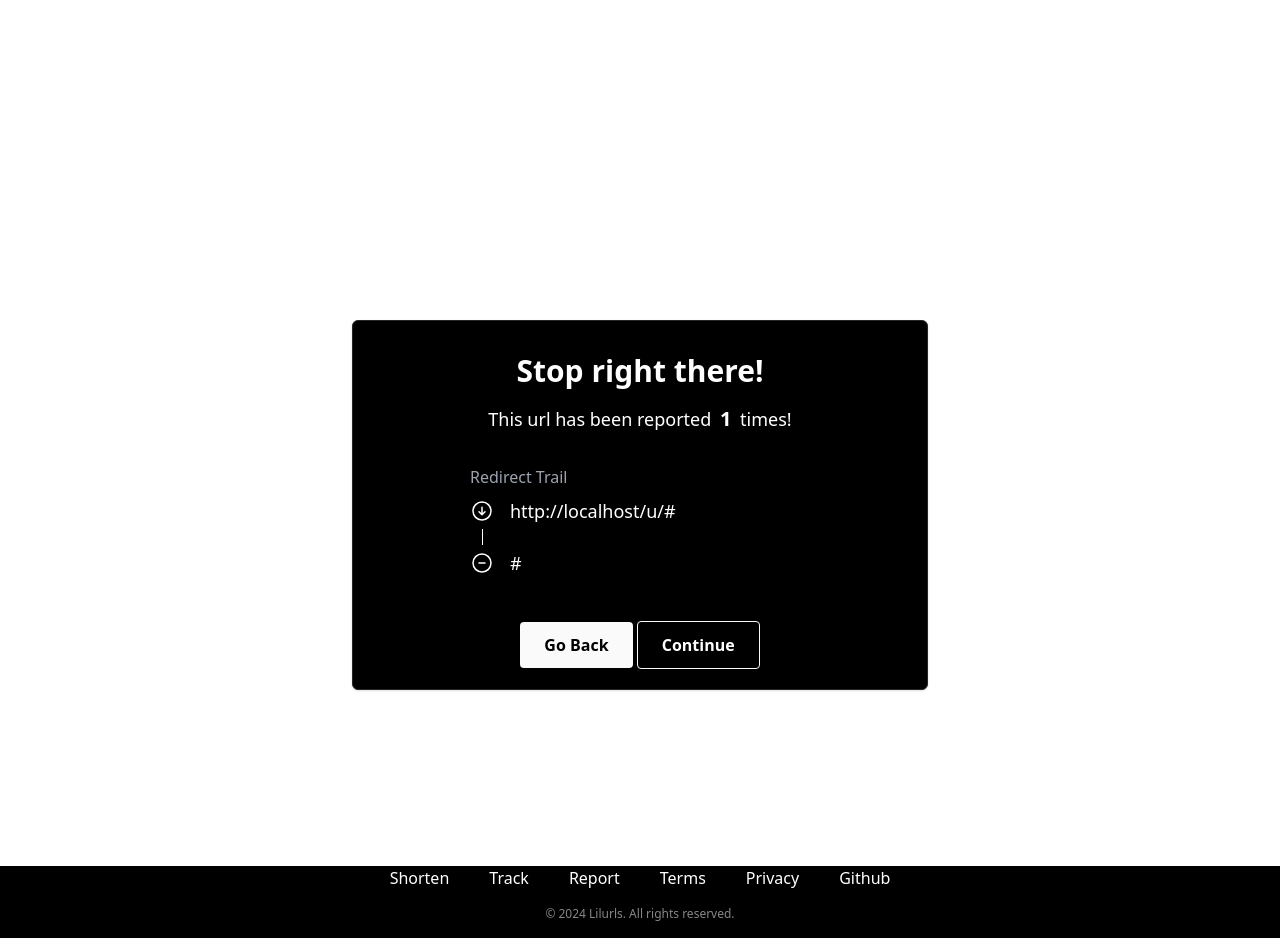
After one commit to robertarnorsson/lilurls, a Django app: page /w/#/ in a window 1280 px wide. The commit adds this page. Run offline with Django 5.2, Linux system fonts and the light colour scheme; tables that the repository leaves empty hold one stand-in row (values such as "Sample post").

Commit message:
Added report warning

```diff
--- a/shortener/models.py
+++ b/shortener/models.py
@@ -18,6 +18,7 @@ class UrlModel(models.Model):
     original_url = models.URLField(max_length=200)
     short_url_extension = models.CharField(max_length=15, unique=True)
     visit_count = models.IntegerField(default=0)
+    report_count = models.IntegerField(default=0)
     creation_date = models.DateTimeField(auto_now_add=True)
     expiration_date = models.DateTimeField()
 
@@ -28,8 +29,15 @@ class UrlModel(models.Model):
         self.visit_count += 1
         self.save()
 
+    def increment_report(self):
+        self.report_count += 1
+        self.save()
+
     def get_counter(self):
         return self.visit_count
+
+    def get_reports(self):
+        return self.report_count
 
     def get_original(self):
         return self.original_url
--- a/shortener/urls.py
+++ b/shortener/urls.py
@@ -8,4 +8,5 @@ urlpatterns = [
     path('track/', views.tracking, name='track'),
     path('t/<str:short_url_extension>/', views.track_url, name='track_url'),
     path('report/', views.report_url, name='report'),
+    path('w/<str:short_url_extension>/', views.rediect_warning, name='warning'),
 ]
--- a/shortener/views.py
+++ b/shortener/views.py
@@ -70,12 +70,17 @@ def tracking(request):
     example_url = request.build_absolute_uri('/u/') + url_trail
     return render(request, 'tracking.html', {'form': form, 'example_site_url': example_url})
 
-
 def redirect_url(request, short_url_extension):
     url = get_object_or_404(models.UrlModel, short_url_extension=short_url_extension)
+    total_reports = url.get_reports()
     if url.is_expired():
         url.delete()
         return render(request, 'home.html', status=404)
+    if total_reports >= 15:
+        url.delete()
+    if total_reports >= 3:
+        full_warning_url = request.build_absolute_uri('/w/') + short_url_extension
+        return redirect(full_warning_url)
     url.increment()
     return redirect(url.original_url)
 
@@ -84,24 +89,47 @@ def track_url(request, short_url_extension):
     original_url = url.get_original()
     count = url.get_counter()
     days_left = url.get_days_left()
+    total_reports = url.get_reports()
     if url.is_expired():
         url.delete()
         return render(request, 'home.html', status=404)
     full_short_url = request.build_absolute_uri('/u/') + short_url_extension
-    return render(request, 'track_url.html', {'short_url': full_short_url, 'original_url': original_url, 'url_extension': short_url_extension, 'total_count': count, 'days_left': days_left})
+    context = {
+        'short_url': full_short_url,
+        'original_url': original_url,
+        'url_extension': short_url_extension,
+        'total_count': count,
+        'days_left': days_left,
+        'total_reports': total_reports,
+    }
+    return render(request, 'track_url.html', context)
 
 def report_url(request):
     form_submitted = False
     if request.method == 'POST':
         form = forms.ReportForm(request.POST)
         if form.is_valid():
-            url = form.cleaned_data['url']
+            short_url = form.cleaned_data['url']
             violation_type = form.cleaned_data['violation_type']
             message = form.cleaned_data['message']
-            short_url = models.Report(url=url, violation_type=violation_type, message=message)
-            short_url.save()
-            form_submitted = True
+            url_trail = get_url_trail(short_url)
+            try:
+                url_model = models.UrlModel.objects.get(short_url_extension=url_trail)
+                url_model.increment_report()
+                report = models.Report(url=short_url, violation_type=violation_type, message=message)
+                report.save()
+                form_submitted = True
+            except models.UrlModel.DoesNotExist:
+                messages.error(request, "The short URL does not exist in our database.")
     else:
         form = forms.ReportForm()
 
     return render(request, 'report.html', {'form': form, 'form_submitted': form_submitted})
+
+def rediect_warning(request, short_url_extension):
+    short_url_extension = short_url_extension
+    url_model = models.UrlModel.objects.get(short_url_extension=short_url_extension)
+    original_url = url_model.get_original()
+    total_reports = url_model.get_reports()
+    full_short_url = request.build_absolute_uri('/u/') + short_url_extension
+    return render(request, 'redirect_warning.html', {'total_reports': total_reports, 'original_url': original_url, 'short_url': full_short_url})
--- a/templates/base.html
+++ b/templates/base.html
@@ -12,8 +12,8 @@
     {% include 'components/css.html' %}
     {% include 'components/js.html' %}
 </head>
-<body class="overflow-x-hidden bg-light dark:bg-dark">
-    <div>
+<body class="flex flex-col min-h-screen overflow-x-hidden bg-light dark:bg-dark">
+    <div class="flex-grow">
         {% if messages %}
         <div class="fixed top-0 left-0 right-0 pt-2 z-[999]">
             <ul class="flex flex-col items-center">
@@ -49,8 +49,10 @@
             </ul>
         </div>
         {% endif %}
-        {% block content %}
-        {% endblock %}
+        <div>
+            {% block content %}
+            {% endblock %}
+        </div>
     </div>
     {% include 'components/footer.html' %}
 </body>
--- a/templates/components/footer.html
+++ b/templates/components/footer.html
@@ -1,8 +1,8 @@
 {% load static %}
 
 <footer class="bg-dark">
-  <div class="max-w-screen-xl px-4 py-12 mx-auto space-y-8 overflow-hidden sm:px-6 lg:px-8">
-    <nav class="flex flex-wrap justify-center -mx-5 -my-2">
+  <div class="max-w-screen-xl px-4 pb-4 mx-auto space-y-4 overflow-hidden sm:px-6 lg:px-8">
+    <nav class="flex flex-wrap justify-center mx-5 -my-2">
         <div class="px-5 py-2">
             <a href="{% url 'shortener' %}" class="text-base leading-6 text-light hover:text-light-50">
                 Shorten
@@ -34,7 +34,7 @@
           </a>
       </div>
     </nav>
-    <p class="mt-8 text-base leading-6 text-center text-light-500">
+    <p class="mt-0 text-xs text-center text-light-500">
         © 2024 Lilurls. All rights reserved.
     </p>
   </div>
--- /dev/null
+++ b/templates/redirect_warning.html
@@ -0,0 +1,40 @@
+{% extends "base.html" %}
+{% load static %}
+
+{% block title %}Warning - Lilurls{% endblock %}
+
+{% block content %}
+<div class="container mx-auto px-4">
+    <h1 class="text-5xl font-bold text-center text-light mt-24">Warning</h1>
+    <div class="max-w-xl my-44 mx-auto rounded-md border border-neutral-800 bg-dark text-center shadow overflow-hidden">
+        <div class="p-8">
+            <h2 class="text-3xl font-bold text-light mb-4">Stop right there!</h2>
+            <p class="text-lg text-light">This url has been reported <strong class="text-xl mx-1">{{ total_reports }}</strong> times!</p>
+            <div class="flex flex-col py-8 mx-auto w-4/6">
+                <span class="text-gray-400 text-left font-thin mb-2">Redirect Trail</span>
+                <div class="flex flex-row items-center">
+                    <div class="text-light mr-4">
+                        <svg xmlns="http://www.w3.org/2000/svg" fill="none" viewBox="0 0 24 24" stroke-width="1.5" stroke="currentColor" class="w-6 h-6">
+                            <path stroke-linecap="round" stroke-linejoin="round" d="m9 12.75 3 3m0 0 3-3m-3 3v-7.5M21 12a9 9 0 1 1-18 0 9 9 0 0 1 18 0Z" />
+                        </svg>
+                    </div>
+                    <p class="text-lg text-light">{{ short_url }}</p>
+                </div>
+                <div class="h-4 ml-3 my-1 w-px bg-light"></div>
+                <div class="flex flex-row items-center">
+                    <div class="text-light mr-4">
+                        <svg xmlns="http://www.w3.org/2000/svg" fill="none" viewBox="0 0 24 24" stroke-width="1.5" stroke="currentColor" class="w-6 h-6">
+                            <path stroke-linecap="round" stroke-linejoin="round" d="M15 12H9m12 0a9 9 0 1 1-18 0 9 9 0 0 1 18 0Z" />
+                        </svg>
+                    </div>
+                    <p class="text-lg text-light">{{ original_url }}</p>
+                </div>
+            </div>
+            <div class="mt-6">
+                <a href="{% url 'shortener' %}" class="bg-light-100 hover:bg-light-300 text-dark font-bold py-3 px-6 rounded focus:outline-none focus:shadow-outline" role="button">Go Back</a>
+                <a href="{{ original_url }}" class="text-light hover:bg-dark-900 font-bold py-3 px-6 rounded border border-light-100 focus:outline-none focus:shadow-outline" role="button">Continue</a>
+            </div>
+        </div>
+    </div>
+</div>
+{% endblock %}
```
Also changed, not shown: templates/home.html (+5 -3 lines), templates/track_url.html (+18 -19 lines), templates/tracking.html (+5 -3 lines), shortener/migrations/0007_urlmodel_report_count_alter_report_violation_type.py (added), static/tailwind/tailwind.css.
